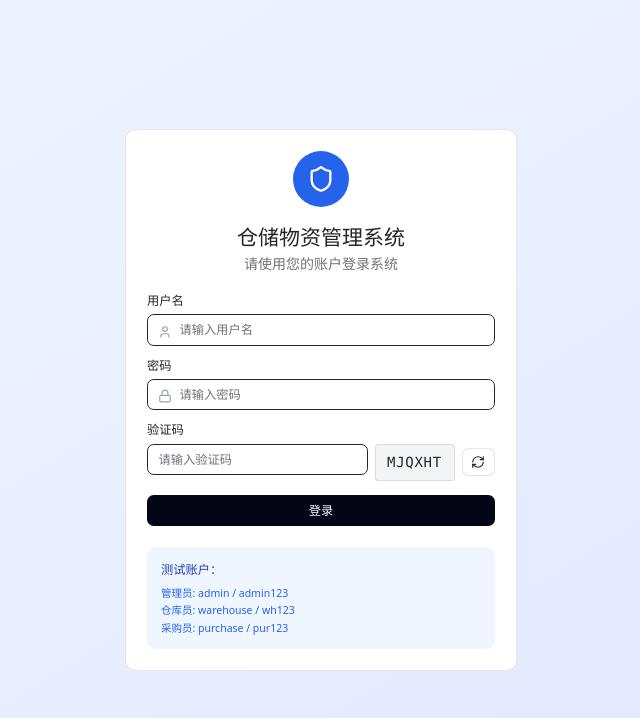
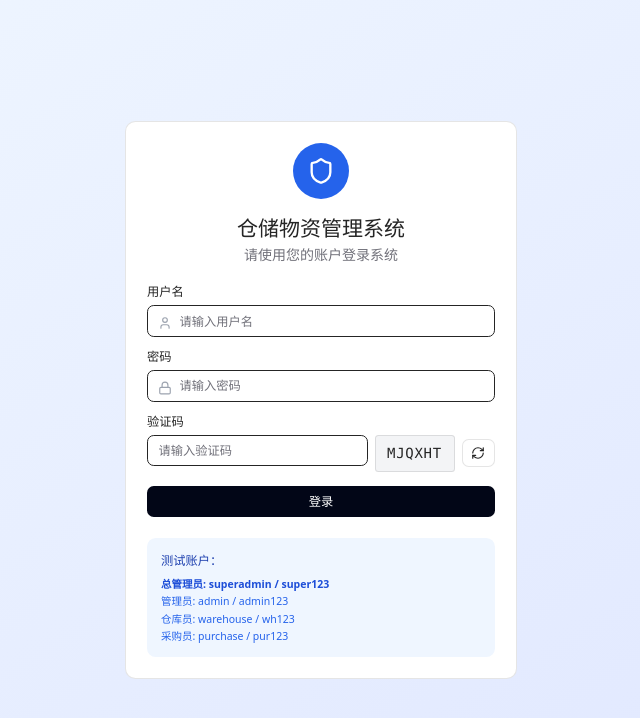
Before and after one commit to LuShouPeng/wms, a React (Vite) app: page /login in a window 1280 px wide. Shown: the top 718 px of the page, without its empty margins (319-959 px from the left). Built offline with nearby package versions, Linux system fonts and the light colour scheme.

Commit message:
更改了首页总管理员的登录

```diff
--- a/components/layouts/Sidebar.tsx
+++ b/components/layouts/Sidebar.tsx
@@ -43,6 +43,11 @@ export function Sidebar({ activeModule, onModuleChange, user, collapsed = false
     // 这里可以根据用户角色实现权限控制
     if (!user) {
       return false;
+    }
+
+    // 总管理员有所有权限（包括赋权功能）
+    if (user.role === '总管理员') {
+      return true;
     }
 
     // 超级管理员有所有权限
--- a/components/pages/login/Login.tsx
+++ b/components/pages/login/Login.tsx
@@ -181,6 +181,7 @@ export function Login({ onLogin }: LoginProps) {
           <div className="mt-6 p-4 bg-blue-50 rounded-lg">
             <p className="text-sm text-blue-800 mb-2">测试账户：</p>
             <div className="text-xs text-blue-600 space-y-1">
+              <div className="font-semibold text-blue-700">总管理员: superadmin / super123</div>
               <div>管理员: admin / admin123</div>
               <div>仓库员: warehouse / wh123</div>
               <div>采购员: purchase / pur123</div>
--- a/mockdata/loginData.ts
+++ b/mockdata/loginData.ts
@@ -1,5 +1,6 @@
 // 登录用户模拟数据
 export const mockLoginUsers = [
+  { id: 0, username: 'superadmin', password: 'super123', name: '总管理员', role: '总管理员' },
   { id: 1, username: 'admin', password: 'admin123', name: '系统管理员', role: '超级管理员' },
   { id: 2, username: 'warehouse', password: 'wh123', name: '仓库管理员', role: '仓库管理员' },
   { id: 3, username: 'purchase', password: 'pur123', name: '采购员', role: '采购员' }
--- a/mockdata/systemData.ts
+++ b/mockdata/systemData.ts
@@ -1,5 +1,16 @@
 // 系统设置模拟数据
 export const mockUsers = [
+  {
+    id: 'U000',
+    username: 'superadmin',
+    name: '总管理员',
+    role: '总管理员',
+    department: '总部',
+    email: 'superadmin@company.com',
+    phone: '13888888888',
+    status: 'active',
+    lastLogin: '2024-01-15 11:00'
+  },
   {
     id: 'U001',
     username: 'admin',
@@ -36,6 +47,14 @@ export const mockUsers = [
 ];
 
 export const mockRoles = [
+  {
+    id: 'R000',
+    name: '总管理员',
+    description: '拥有系统所有权限，可为不同门店的管理员赋权',
+    permissions: 16,
+    userCount: 1,
+    status: 'active'
+  },
   {
     id: 'R001',
     name: '超级管理员',
```
